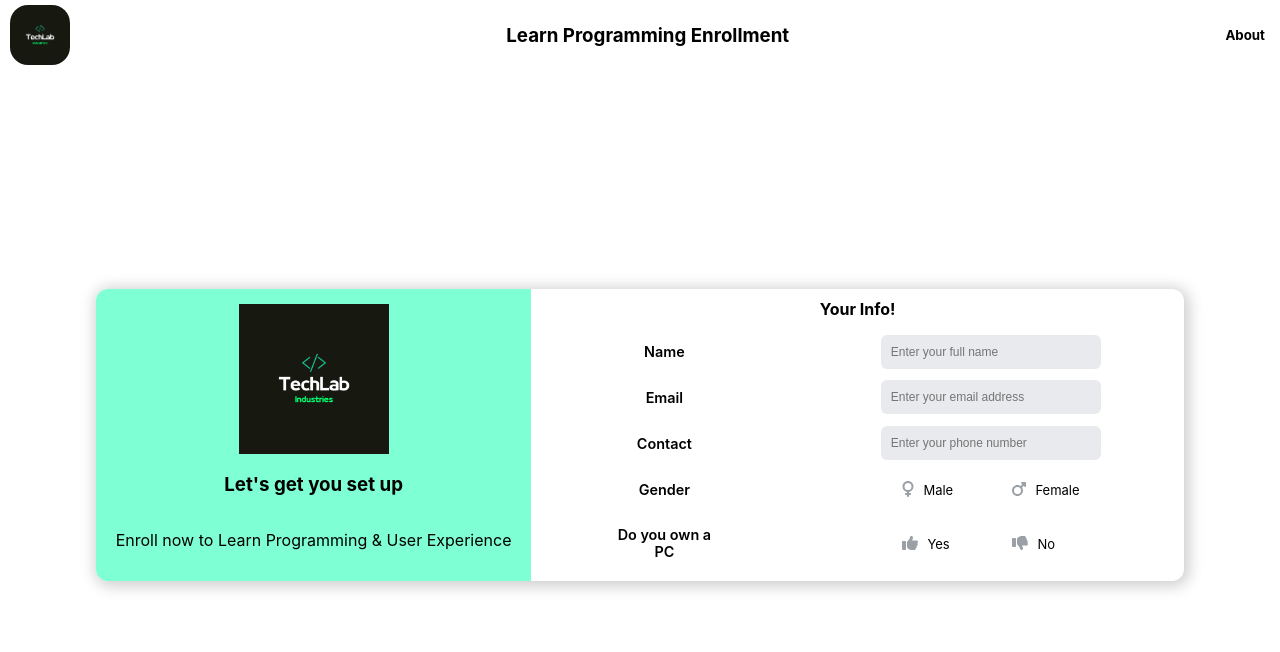
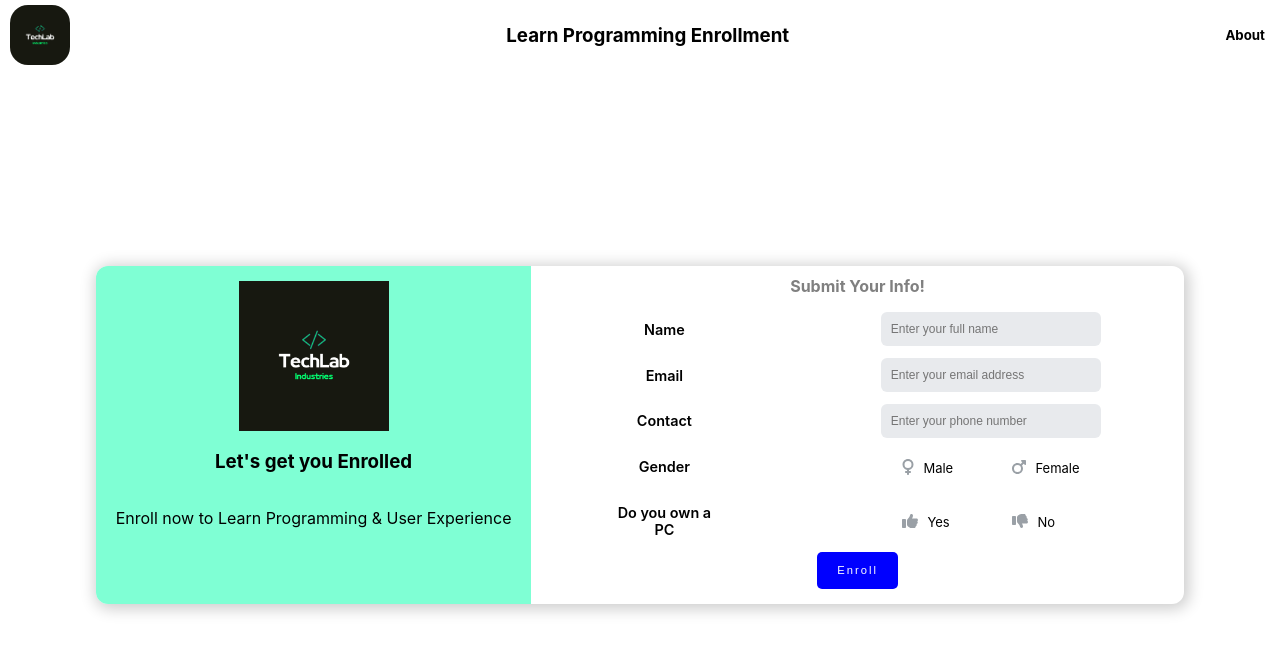
Before and after one commit to Dhannyphantom/learn-programming, a Next.js app: page / in a window 1280 px wide. Shown: the top 652 px of the page. Built offline with nearby package versions, Linux system fonts and the light colour scheme.

Commit message:
Created a Button

```diff
--- /dev/null
+++ b/components/Button/Button.js
@@ -0,0 +1,9 @@
+import styles from "./Button.module.css";
+
+export default function Button() {
+  return (
+    <button className={styles.btn}>
+      <p className={styles.text}>Enroll</p>
+    </button>
+  );
+}
--- /dev/null
+++ b/components/Button/Button.module.css
@@ -0,0 +1,19 @@
+.btn {
+  margin-bottom: 15px;
+  border: none;
+  cursor: pointer;
+  padding-left: 20px;
+  background-color: blue;
+  border-radius: 5px;
+  padding-right: 20px;
+}
+
+.btn:active {
+  background-color: lightblue;
+}
+
+.text {
+  color: white;
+  letter-spacing: 2px;
+  font-size: 0.7rem;
+}
--- a/components/Card/Card.js
+++ b/components/Card/Card.js
@@ -2,6 +2,7 @@ import styles from "./Card.module.css";
 import Image from "next/image";
 import FormInput from "../FormInput/FormInput";
 import { nanoid } from "nanoid";
+import Button from "../Button/Button";
 
 const boxData = [
   {
@@ -46,11 +47,11 @@ export default function Card() {
           width={150}
           height={150}
         />
-        <h3>Let's get you set up</h3>
+        <h3>Let's get you Enrolled</h3>
         <p>Enroll now to Learn Programming & User Experience</p>
       </div>
       <div className={styles.rightPane}>
-        <h4>Your Info!</h4>
+        <h4>Submit Your Info!</h4>
         <FormInput title="Name" placeholder="full name" />
         <FormInput title="Email" placeholder="email address" />
         <FormInput title="Contact" placeholder="phone number" />
@@ -66,6 +67,7 @@ export default function Card() {
           placeholder="phone number"
           type="radio"
         />
+        <Button />
       </div>
     </div>
   );
--- a/components/Card/Card.module.css
+++ b/components/Card/Card.module.css
@@ -27,4 +27,5 @@
 
 .rightPane > h4 {
   margin: 10px;
+  color: gray;
 }
```
